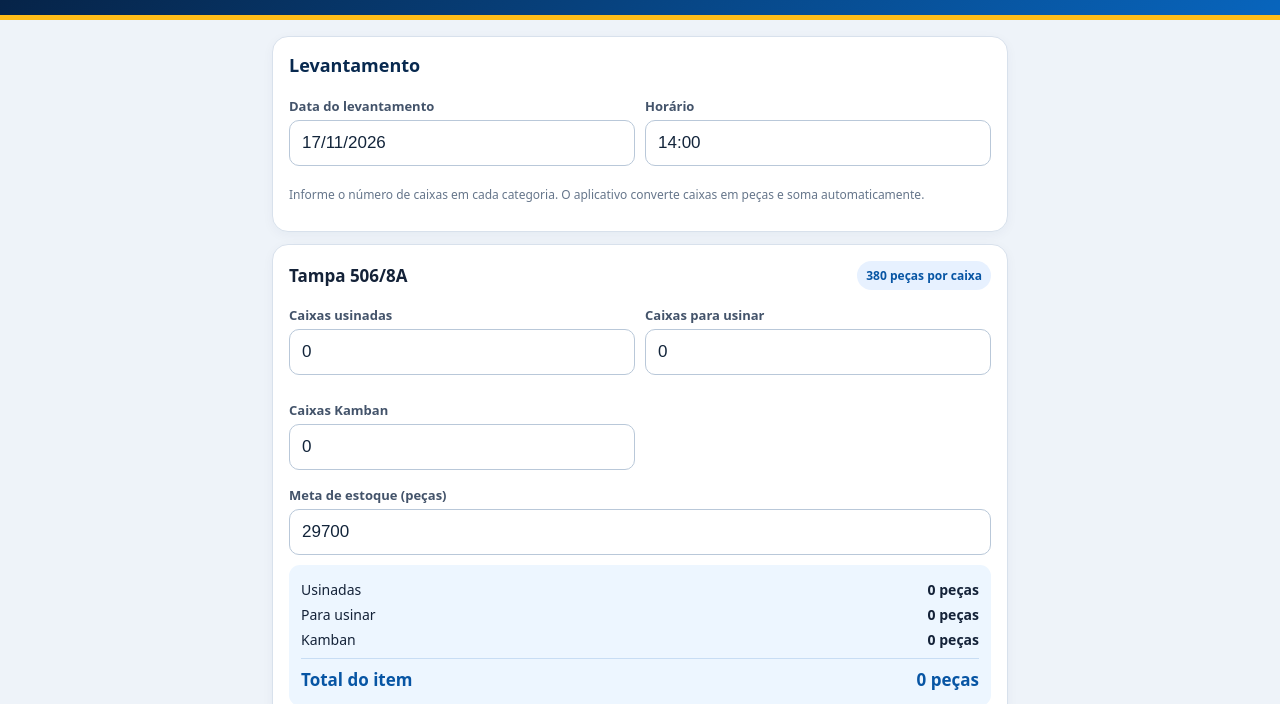
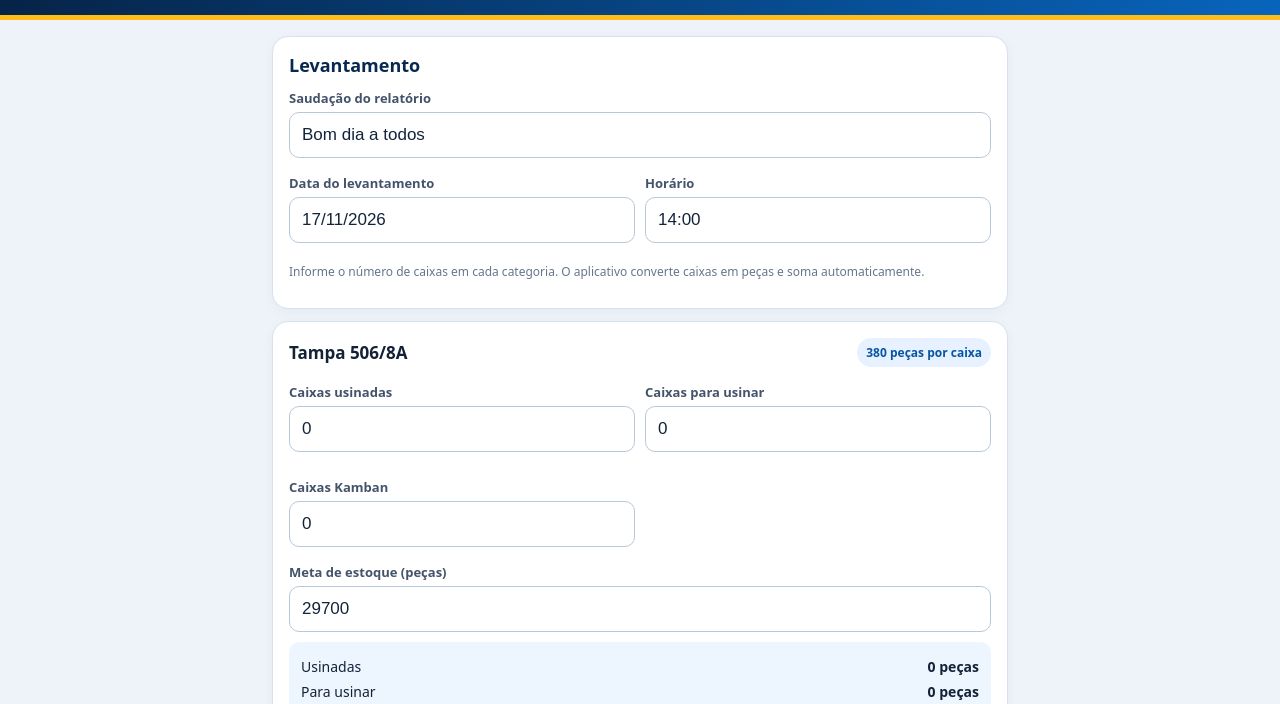
Before and after one commit to lucianorodrigueslor-pixel/Calculador-kamban, a plain HTML site: page index.html in a window 1280 px wide. Shown: the part 87-791 px from the top of the page. Drawn offline with Linux system fonts and the light colour scheme.

Commit message:
Update index.html

```diff
--- a/index.html
+++ b/index.html
@@ -58,6 +58,10 @@ button{border:0;border-radius:12px;padding:14px 16px;font-size:16px;font-weight:
 <main>
 <section class="card">
 <h2>Levantamento</h2>
+<div class="field">
+<label for="greeting">Saudação do relatório</label>
+<input id="greeting" value="Bom dia a todos" placeholder="Digite a saudação">
+</div>
 <div class="grid">
 <div class="field">
 <label for="date">Data do levantamento</label>
@@ -103,7 +107,6 @@ button{border:0;border-radius:12px;padding:14px 16px;font-size:16px;font-weight:
 
 <section class="card">
 <h2>Relatório para WhatsApp</h2>
-<div class="field"><label for="greeting">Saudação do relatório</label><input id="greeting" value="Boa tarde a todos" placeholder="Digite a saudação"></div>
 <div class="report" id="report"></div>
 <button class="primary" id="copy">Copiar relatório para WhatsApp</button>
 <button class="secondary" id="share">Compartilhar relatório</button>
```
